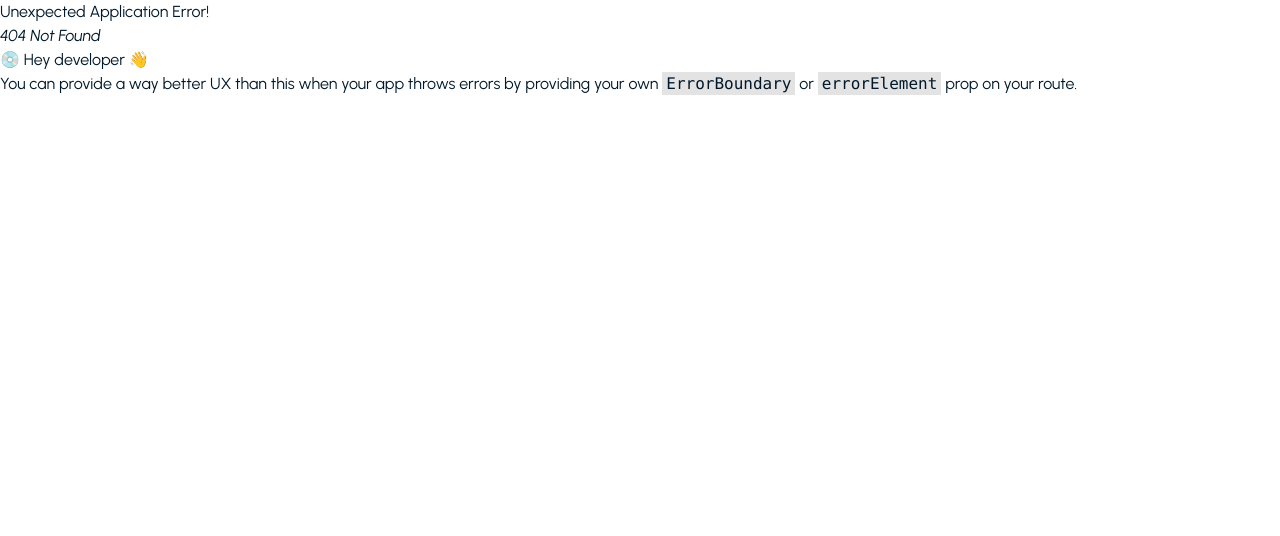
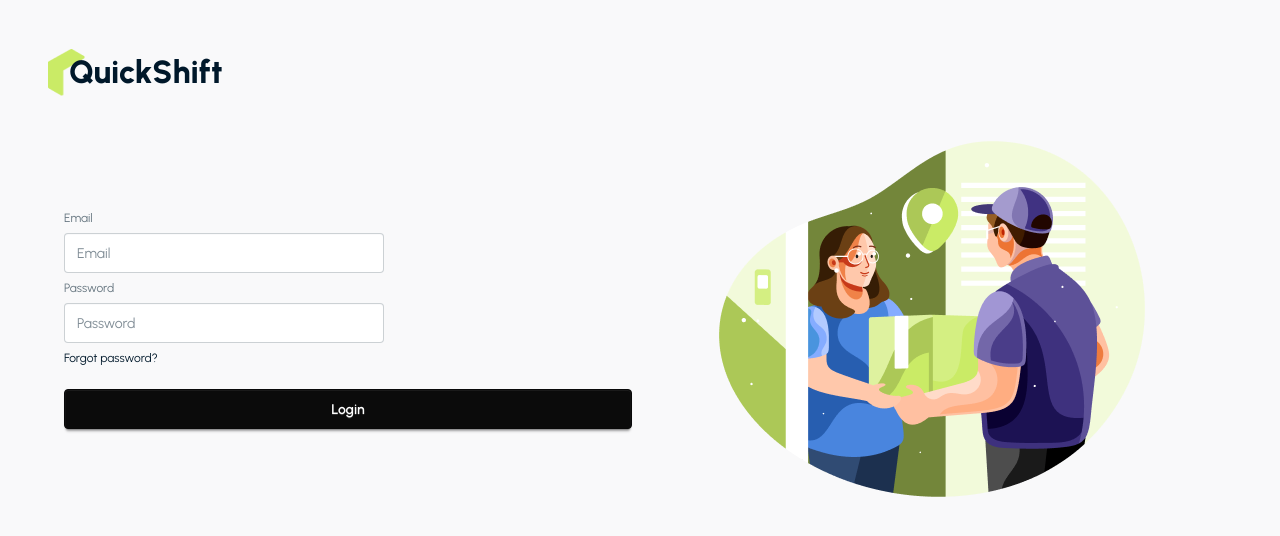
Before and after one commit to nurislam243/QuickShift-client, a React (Vite) app: page /login in a window 1280 px wide. Before the commit this address had no page. Shown: the top 536 px of the page. Built offline with nearby package versions, Linux system fonts and the light colour scheme.

Commit message:
added login form

```diff
--- a/package.json
+++ b/package.json
@@ -14,6 +14,7 @@
     "react": "^19.1.0",
     "react-dom": "^19.1.0",
     "react-fast-marquee": "^1.6.5",
+    "react-hook-form": "^7.59.0",
     "react-icons": "^5.5.0",
     "react-responsive-carousel": "^3.2.23",
     "react-router": "^7.6.2",
--- /dev/null
+++ b/src/layouts/AuthLayout.jsx
@@ -0,0 +1,29 @@
+import React from 'react';
+import { Outlet } from 'react-router';
+import authImage from '../assets/authImage.png'
+import QuickShiftLogo from '../pages/shared/QuickShiftLogo/QuickShiftLogo';
+
+const AuthLayout = () => {
+    return (
+        <div>
+            <div className="p-12 bg-base-200">
+                <div className="">
+                    <QuickShiftLogo></QuickShiftLogo>
+                </div>
+                <div className="hero-content flex-col lg:flex-row-reverse">
+                    <div className="flex-1">
+                        <img
+                        src={authImage}
+                        className=""
+                        />
+                    </div>
+                    <div className='flex-1'>
+                        <Outlet></Outlet>
+                    </div>
+                </div>
+            </div>
+        </div>
+    );
+};
+
+export default AuthLayout;
--- /dev/null
+++ b/src/pages/Authentication/Login/Login.jsx
@@ -0,0 +1,37 @@
+import React from 'react';
+import { useForm } from 'react-hook-form';
+
+const Login = () => {
+    const {register, handleSubmit, formState: { errors }} = useForm();
+
+    const onSubmit = data =>{
+        console.log(data);
+    }
+    return (
+        <div>
+            <form onSubmit={handleSubmit(onSubmit)}>
+                <fieldset className="fieldset">
+                    <label className="label">Email</label>
+                    <input type="email" className="input" placeholder="Email"
+                    {...register('email')} />
+                    <label className="label">Password</label>
+                    <input
+                    type="password" className="input" placeholder="Password"
+                    {...register('password', {required: true, minLength: 6})}/>
+                    {
+                        errors.password?.type === 'required' && <p className='text-error'>Password is required</p>
+                    }
+                    {
+                        errors.password?.type==='minLength' && <p className='text-error'>Password Must be 6 character or longer</p>
+                    }
+
+                    <div><a className="link link-hover">Forgot password?</a></div>
+
+                    <button className="btn btn-neutral mt-4">Login</button>
+                </fieldset>
+            </form>
+        </div>
+    );
+};
+
+export default Login;
--- /dev/null
+++ b/src/pages/Authentication/Register/Register.jsx
@@ -0,0 +1,11 @@
+import React from 'react';
+
+const Register = () => {
+    return (
+        <div>
+
+        </div>
+    );
+};
+
+export default Register;
--- a/src/router/router.jsx
+++ b/src/router/router.jsx
@@ -1,6 +1,8 @@
 import { createBrowserRouter } from "react-router";
 import RootLayout from "../layouts/RootLayout";
 import Home from "../pages/Home/Home/Home";
+import AuthLayout from "../layouts/AuthLayout";
+import Login from "../pages/Authentication/Login/Login";
 
 export const router = createBrowserRouter([
   {
@@ -13,4 +15,14 @@
         }
     ]
   },
+  {
+    path: "/",
+    Component: AuthLayout,
+    children: [
+      {
+        path: 'login',
+        Component: Login
+      }
+    ]
+  }
 ]);
```
Also changed, not shown: src/assets/authImage.png (added), 1 other file (tests, documents, lock files or other folders).
